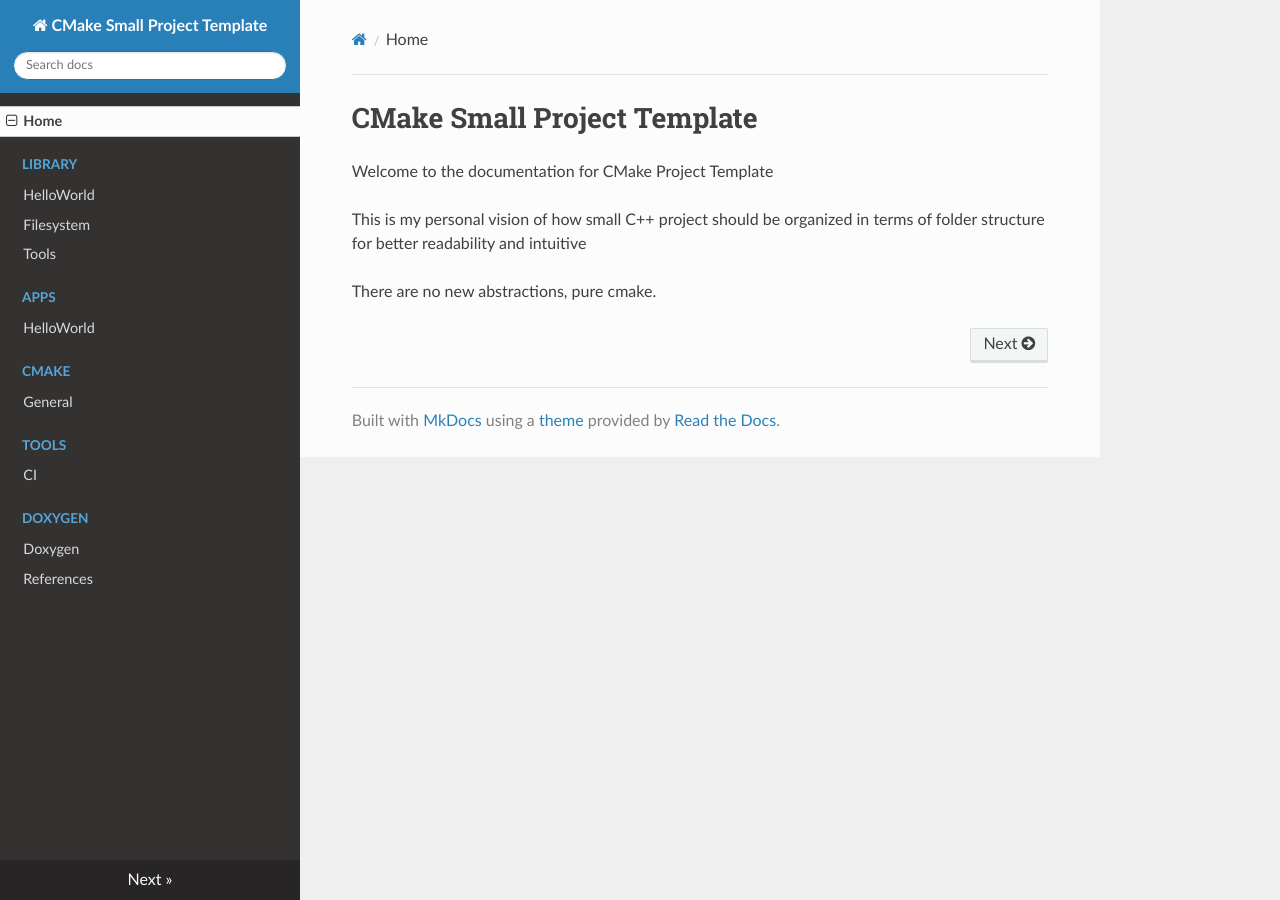
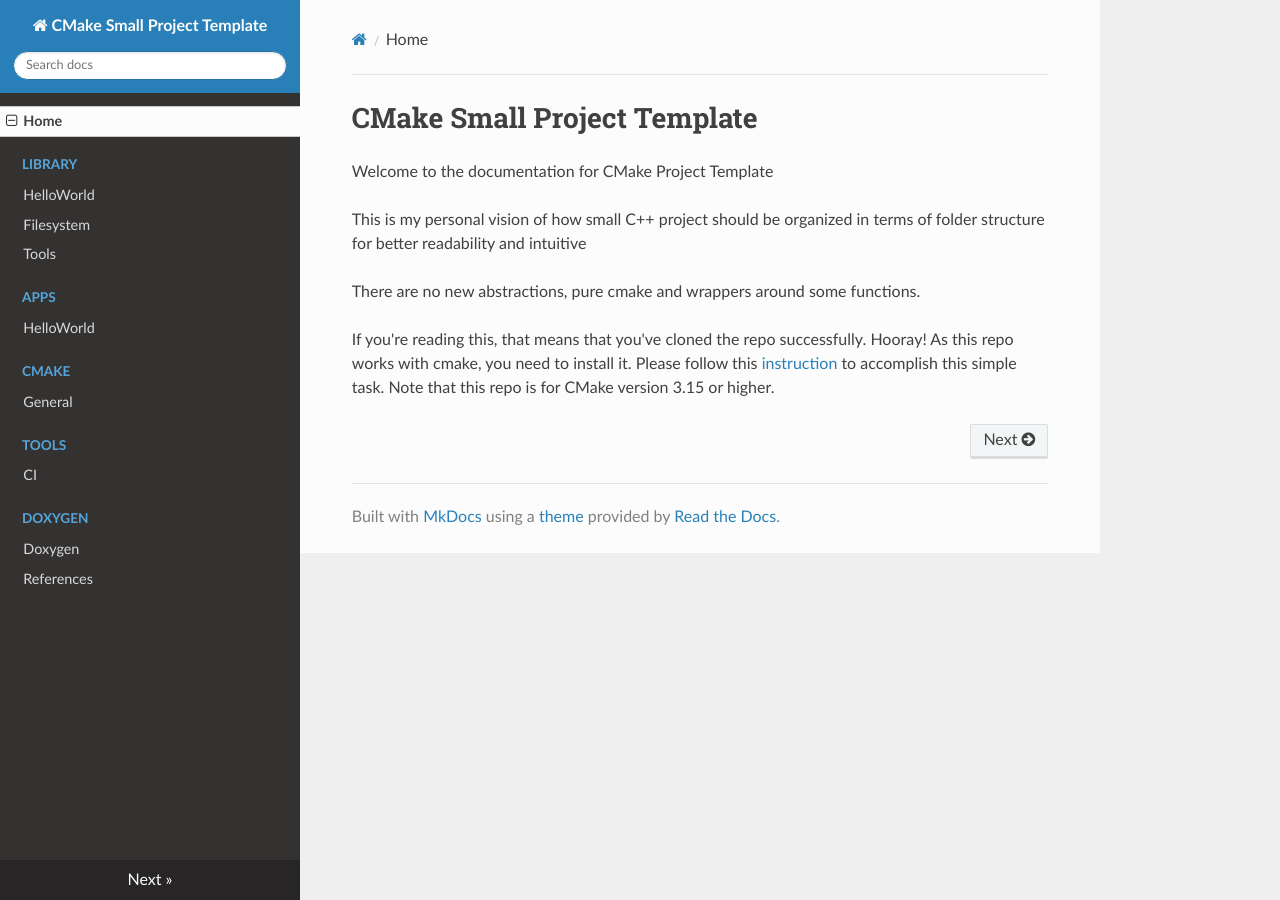
Before and after one commit to DwarKapex/cmake-small-project-template, an MkDocs documentation site: the page built from docs/docs/index.md, in a window 1280 px wide. Built offline with MkDocs 1.6.1, drawn with Linux system fonts in a browser that asks for light colours; nearby versions of some CDN libraries.

Commit message:
Add google test as submodule

```diff
--- a/docs/docs/index.md
+++ b/docs/docs/index.md
@@ -5,4 +5,8 @@ Welcome to the documentation for CMake Project Template
 This is my personal vision of how small C++ project should be organized
 in terms of folder structure for better readability and intuitive
 
-There are no new abstractions, pure cmake.
+There are no new abstractions, pure cmake and wrappers around some functions.
+
+If you're reading this, that means that you've cloned the repo successfully. Hooray! As this repo
+works with cmake, you need to install it. Please follow this [instruction](https://cmake.org/install/) to
+accomplish this simple task. Note that this repo is for CMake version 3.15 or higher.
```
Also changed, not shown: README.md.
